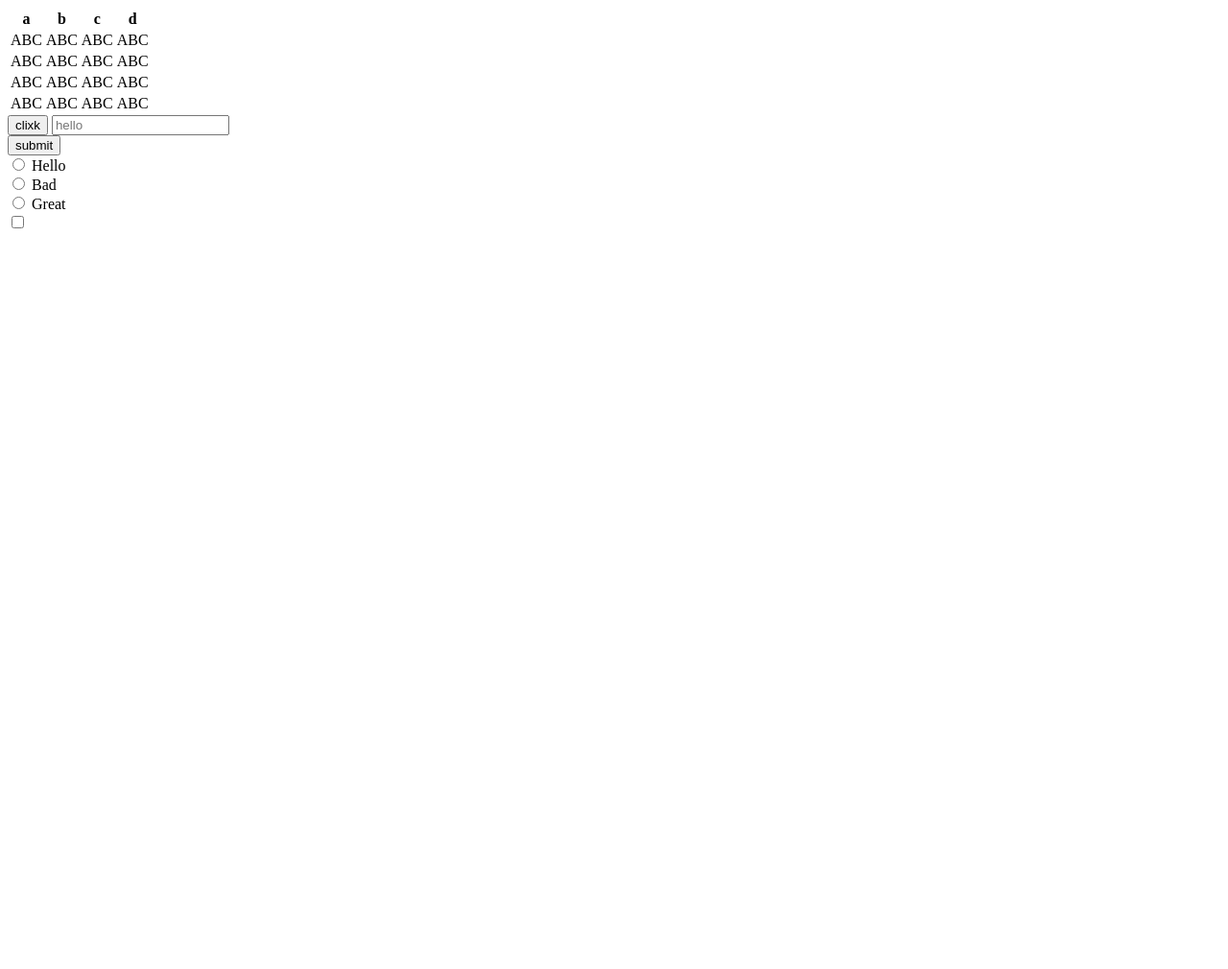
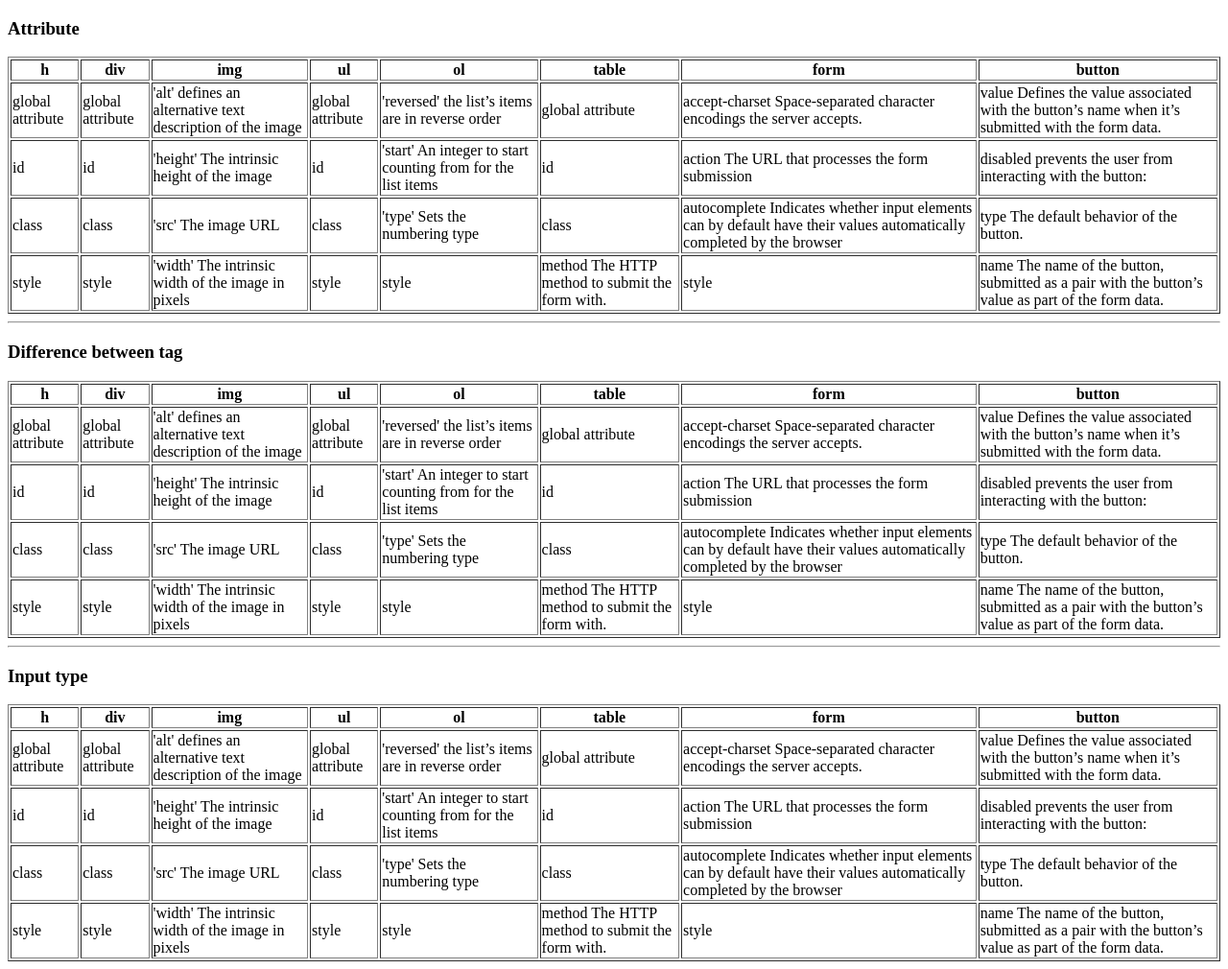
Before and after one commit to Kompruch/preCodeCamp, a plain HTML site: page Precodecamp/Lab.html in a window 1280 px wide. Shown: the whole page at 96% size. Before the commit the page ends 800 px from the top, so only its background shows below. Drawn offline with Linux system fonts and the light colour scheme.

Commit message:
commit 9

```diff
--- a/Precodecamp/Lab.html
+++ b/Precodecamp/Lab.html
@@ -4,56 +4,187 @@
 <head>
     <meta charset="UTF-8">
     <meta name="viewport" content="width=device-width, initial-scale=1.0">
-    <title>Practice 1 HTML</title>
+    <title>LABHTML</title>
 </head>
 
 <body>
-    <table>
+    <h3>Attribute</h3>
+    <table border="1px">
         <thead>
             <tr>
-                <th>a</th>
-                <th>b</th>
-                <th>c</th>
-                <th>d</th>
+                <th>h</th>
+                <th>div</th>
+                <th>img</th>
+                <th>ul</th>
+                <th>ol</th>
+                <th>table</th>
+                <th>form</th>
+                <th>button</th>
             </tr>
         </thead>
         <tbody>
             <tr>
-                <td>ABC</td>
-                <td>ABC</td>
-                <td>ABC</td>
-                <td>ABC</td>
+                <td>global attribute</td>
+                <td>global attribute</td>
+                <td>'alt' defines an alternative text description of the image</td>
+                <td>global attribute</td>
+                <td>'reversed' the list’s items are in reverse order</td>
+                <td>global attribute</td>
+                <td>accept-charset Space-separated character encodings the server accepts.</td>
+                <td>value Defines the value associated with the button’s name when it’s submitted with the form data.</td>
             </tr>
             <tr>
-                <td>ABC</td>
-                <td>ABC</td>
-                <td>ABC</td>
-                <td>ABC</td>
+                <td>id</td>
+                <td>id</td>
+                <td>'height' The intrinsic height of the image</td>
+                <td>id</td>
+                <td>'start' An integer to start counting from for the list items</td>
+                <td>id</td>
+                <td>action The URL that processes the form submission</td>
+                <td>disabled prevents the user from interacting with the button:</td>
             </tr>
             <tr>
-                <td>ABC</td>
-                <td>ABC</td>
-                <td>ABC</td>
-                <td>ABC</td>
+                <td>class</td>
+                <td>class</td>
+                <td>'src' The image URL</td>
+                <td>class</td>
+                <td>'type' Sets the numbering type</td>
+                <td>class</td>
+                <td>autocomplete Indicates whether input elements can by default have their values automatically completed by the browser</td>
+                <td>type The default behavior of the button.</td>
             </tr>
             <tr>
-                <td>ABC</td>
-                <td>ABC</td>
-                <td>ABC</td>
-                <td>ABC</td>
+                <td>style</td>
+                <td>style</td>
+                <td>'width' The intrinsic width of the image in pixels</td>
+                <td>style</td>
+                <td>style</td>
+                <td>method The HTTP method to submit the form with.</td>
+                <td>style</td>
+                <td>name The name of the button, submitted as a pair with the button’s value as part of the form data.</td>
             </tr>
         </tbody>
     </table>
 
-    <form action="">
-        <input type="button" value="clixk">
-        <input type="text" name="" id="" placeholder="hello"> <br>
-        <input type="submit" value="submit"> <br>
-        <input type="radio" name="cat" id="cat3" value="Hello"> Hello <br>
-        <input type="radio" name="cat" id="cat1"> Bad <br>
-        <input type="radio" name="cat" id="cat2"> Great <br>
-        <input type="checkbox" name="" id="">
-    </form>
+    <hr>
+
+    <h3>Difference between tag</h3>
+    <table border="1px">
+        <thead>
+            <tr>
+                <th>h</th>
+                <th>div</th>
+                <th>img</th>
+                <th>ul</th>
+                <th>ol</th>
+                <th>table</th>
+                <th>form</th>
+                <th>button</th>
+            </tr>
+        </thead>
+        <tbody>
+            <tr>
+                <td>global attribute</td>
+                <td>global attribute</td>
+                <td>'alt' defines an alternative text description of the image</td>
+                <td>global attribute</td>
+                <td>'reversed' the list’s items are in reverse order</td>
+                <td>global attribute</td>
+                <td>accept-charset Space-separated character encodings the server accepts.</td>
+                <td>value Defines the value associated with the button’s name when it’s submitted with the form data.</td>
+            </tr>
+            <tr>
+                <td>id</td>
+                <td>id</td>
+                <td>'height' The intrinsic height of the image</td>
+                <td>id</td>
+                <td>'start' An integer to start counting from for the list items</td>
+                <td>id</td>
+                <td>action The URL that processes the form submission</td>
+                <td>disabled prevents the user from interacting with the button:</td>
+            </tr>
+            <tr>
+                <td>class</td>
+                <td>class</td>
+                <td>'src' The image URL</td>
+                <td>class</td>
+                <td>'type' Sets the numbering type</td>
+                <td>class</td>
+                <td>autocomplete Indicates whether input elements can by default have their values automatically completed by the browser</td>
+                <td>type The default behavior of the button.</td>
+            </tr>
+            <tr>
+                <td>style</td>
+                <td>style</td>
+                <td>'width' The intrinsic width of the image in pixels</td>
+                <td>style</td>
+                <td>style</td>
+                <td>method The HTTP method to submit the form with.</td>
+                <td>style</td>
+                <td>name The name of the button, submitted as a pair with the button’s value as part of the form data.</td>
+            </tr>
+        </tbody>
+    </table>
+
+    <hr>
+
+    <h3>Input type</h3>
+    <table border="1px">
+        <thead>
+            <tr>
+                <th>h</th>
+                <th>div</th>
+                <th>img</th>
+                <th>ul</th>
+                <th>ol</th>
+                <th>table</th>
+                <th>form</th>
+                <th>button</th>
+            </tr>
+        </thead>
+        <tbody>
+            <tr>
+                <td>global attribute</td>
+                <td>global attribute</td>
+                <td>'alt' defines an alternative text description of the image</td>
+                <td>global attribute</td>
+                <td>'reversed' the list’s items are in reverse order</td>
+                <td>global attribute</td>
+                <td>accept-charset Space-separated character encodings the server accepts.</td>
+                <td>value Defines the value associated with the button’s name when it’s submitted with the form data.</td>
+            </tr>
+            <tr>
+                <td>id</td>
+                <td>id</td>
+                <td>'height' The intrinsic height of the image</td>
+                <td>id</td>
+                <td>'start' An integer to start counting from for the list items</td>
+                <td>id</td>
+                <td>action The URL that processes the form submission</td>
+                <td>disabled prevents the user from interacting with the button:</td>
+            </tr>
+            <tr>
+                <td>class</td>
+                <td>class</td>
+                <td>'src' The image URL</td>
+                <td>class</td>
+                <td>'type' Sets the numbering type</td>
+                <td>class</td>
+                <td>autocomplete Indicates whether input elements can by default have their values automatically completed by the browser</td>
+                <td>type The default behavior of the button.</td>
+            </tr>
+            <tr>
+                <td>style</td>
+                <td>style</td>
+                <td>'width' The intrinsic width of the image in pixels</td>
+                <td>style</td>
+                <td>style</td>
+                <td>method The HTTP method to submit the form with.</td>
+                <td>style</td>
+                <td>name The name of the button, submitted as a pair with the button’s value as part of the form data.</td>
+            </tr>
+        </tbody>
+    </table>
 
 </body>
 
```
